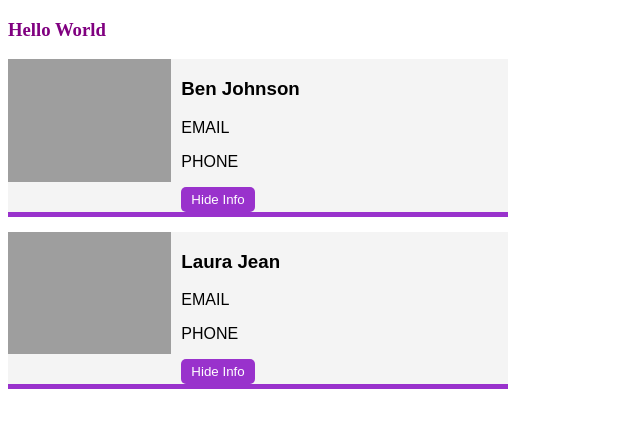
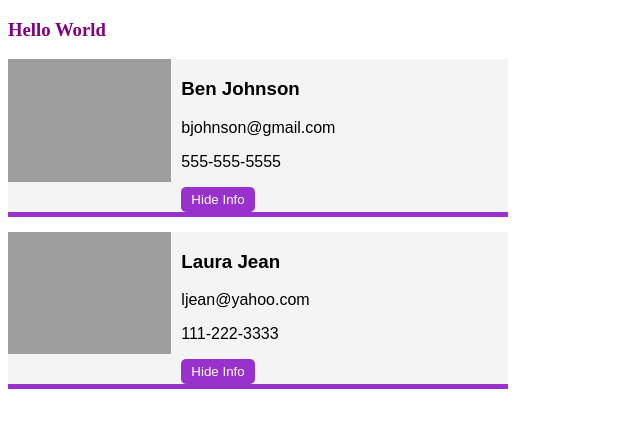
Before and after one commit to FrancisCalizo/JS-Concepts-2020, a plain HTML site: page web-components-crash-course/index.html in a window 1280 px wide. Shown: the whole page, without its empty margins (0-640 px from the left). Drawn offline with Linux system fonts and the light colour scheme.

Commit message:
Incorporate slots into web components

```diff
--- a/web-components-crash-course/index.html
+++ b/web-components-crash-course/index.html
@@ -16,11 +16,17 @@
     <user-card
       name="Ben Johnson"
       avatar="https://randomuser.me/api/portraits/men/1.jpg"
-    ></user-card>
+    >
+      <div slot="email">bjohnson@gmail.com</div>
+      <div slot="phone">555-555-5555</div>
+    </user-card>
     <user-card
       name="Laura Jean"
       avatar="https://randomuser.me/api/portraits/women/1.jpg"
-    ></user-card>
+    >
+      <div slot="email">ljean@yahoo.com</div>
+      <div slot="phone">111-222-3333</div>
+    </user-card>
     <script src="userCard.js"></script>
   </body>
 </html>
--- a/web-components-crash-course/userCard.js
+++ b/web-components-crash-course/userCard.js
@@ -31,8 +31,8 @@
     <div>
       <h3></h3>
       <div class="info">
-        <p>EMAIL</p>
-        <p>PHONE</p>
+        <p><slot name="email" /></p>
+        <p><slot name="phone" /></p>
       </div>
       <button class="togglle-info">Hide Info</button>
     </div>
```
